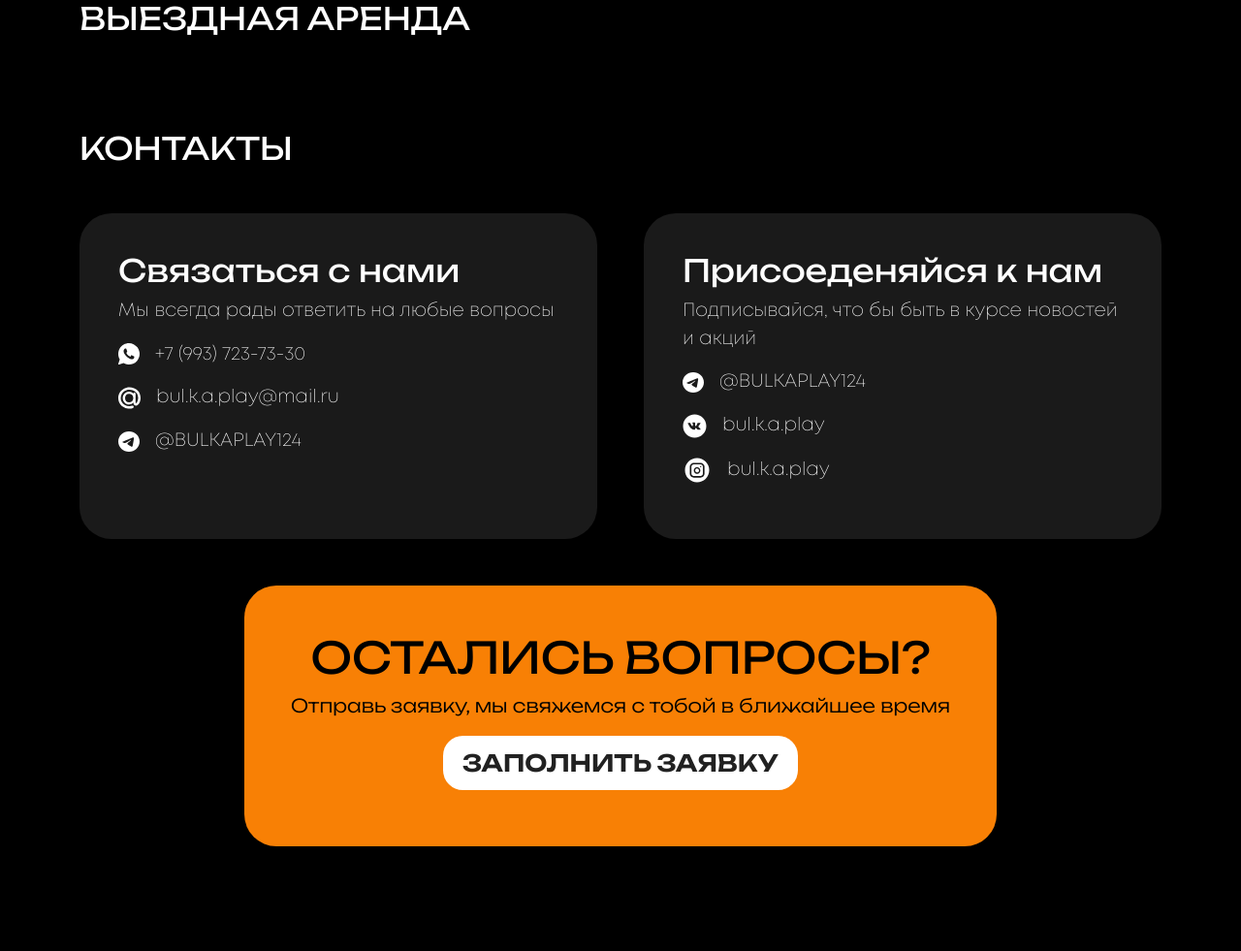
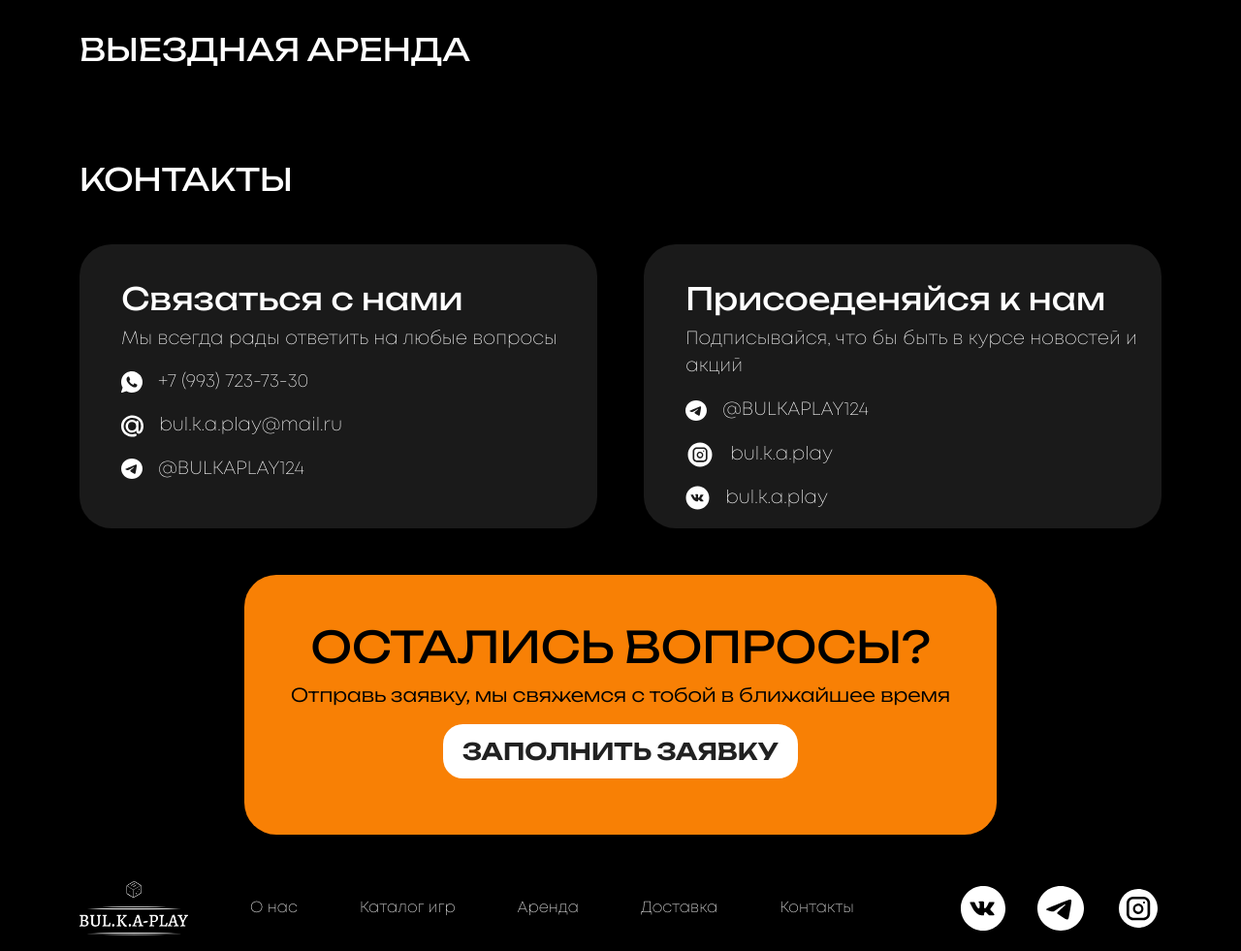
Before and after one commit to ToHellForever/bulka_play_2, a Django app: page / in a window 1280 px wide. Shown: the part 1912-2893 px from the top of the page at 97% size. Before the commit the page ends 2785 px from the top, so only its background shows below. Run offline with Django 5.2, Linux system fonts and the light colour scheme; data comes from the database, SQL or seed files in the repository; data that the repository does not hold is empty; some web fonts are replaced.

Commit message:
футер

```diff
--- a/static/css/carousel.css
+++ b/static/css/carousel.css
@@ -1,8 +1,8 @@
 /* карусель продуктов */
 .product_card_image,
 .arend_card_image {
-  width: 23rem;
-  height: 23rem;
+  width: 25rem;
+  height: 25rem;
   border-radius: 31px;
 }
 
--- /dev/null
+++ b/static/css/footer.css
@@ -0,0 +1,4 @@
+.footer_icon {
+    width: 3rem;
+    height: 3rem;
+}
--- a/static/css/pages/landing.css
+++ b/static/css/pages/landing.css
@@ -60,7 +60,8 @@
 /* Стандартный стиль контактов */
 .contact-block {
   background-color: rgba(26, 26, 26, 1);
-  padding: 2.5rem;
+  padding-top: 2.3rem;
+padding-left: 2.7rem;
   border-radius: 33px;
   width: 100%;
 }
--- a/templates/base.html
+++ b/templates/base.html
@@ -12,6 +12,7 @@
     <link rel="stylesheet" href="static/css/typography.css">
     <link rel="stylesheet" href="static/css/pages/landing.css">
     <link rel="stylesheet" href="static/css/carousel.css">
+    <link rel="stylesheet" href="static/css/footer.css">
 
     <title>
         {% block title %}
@@ -32,7 +33,7 @@
 
 
     {% block footer %}
-
+        {% include 'includes/include_footer.html' %}
     {% endblock footer %}
 
     {% block scripts %}
--- /dev/null
+++ b/templates/includes/include_footer.html
@@ -0,0 +1,22 @@
+<div class='container mt-5 mb-3'>
+  <div class="d-flex align-items-center" style="width: 100%; gap: 4rem;">
+    <!-- Все 6 основных ссылок -->
+    <a href="{% url 'landing' %}"><img src="media/icon/icon_landing.png" alt="" class='icon_landing'></a>
+    <a href="#" class='menu-text'>О нас</a>
+    <a href="#" class='menu-text'>Каталог игр</a>
+    <a href="#" class='menu-text'>Аренда</a>
+    <a href="#" class='menu-text'>Доставка</a>
+    <a href="#" class='menu-text'>Контакты</a>
+
+    <!-- Правые 3 ссылки, прижаты к правому краю -->
+    <a href="#" class='menu-text' style="margin-left: auto; text-decoration: none;">
+      <img src="media/icon/vk.svg" alt="" class='footer_icon'>
+    </a>
+    <a href="#" class='menu-text' style="margin-left: -2rem;">
+      <img src="media/icon/telegram.svg" alt="" class='footer_icon'>
+    </a>
+    <a href="#" class='menu-text' style="margin-left: -2rem;">
+      <img src="media/icon/instagram.svg" alt="" class='footer_icon'>
+    </a>
+  </div>
+</div>
--- a/templates/landing.html
+++ b/templates/landing.html
@@ -103,8 +103,8 @@
       <h1 class='contact_catalog_h'>Присоеденяйся к нам</h1>
       <p class='contact_link'>Подписывайся, что бы быть в курсе новостей и акций</p>
       <p class='contact_link'><img src="media/icon/telegram.svg" alt="" class='contact_icon_link'><a href="">@BULKAPLAY124</a></p>
+      <p class='contact_link'><img src="media/icon/contact_instagram.svg" alt="" class='contact_icon_link'><a href="">bul.k.a.play</a></p>
       <p class='contact_link'><img src="media/icon/vk.svg" alt="" class='contact_icon_link'><a href="">bul.k.a.play</a></p>
-      <p class='contact_link'><img src="media/icon/instagram.svg" alt="" class='contact_icon_link'><a href="">bul.k.a.play</a></p>
     </div>
   </div>
   <div class="center-block mt-5">
```
Also changed, not shown: media/icon/contact_instagram.svg (added), media/icon/instagram.svg.
